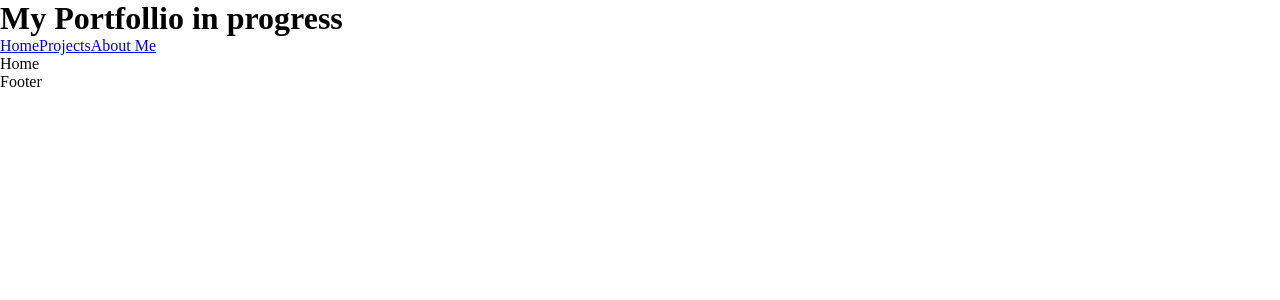
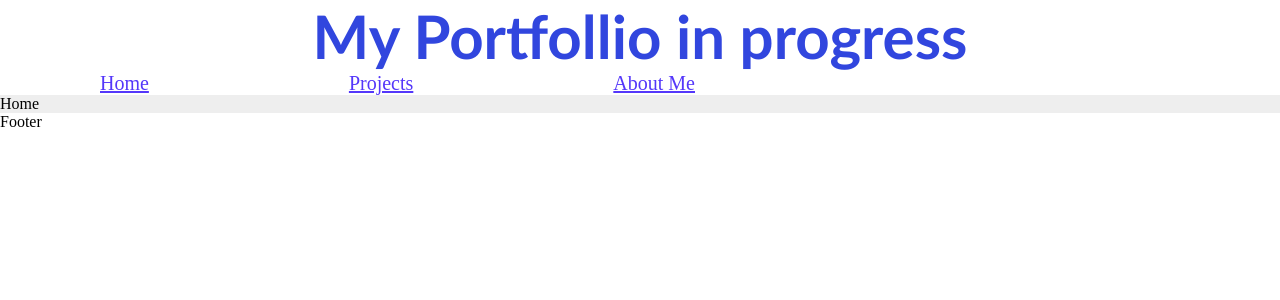
Before and after one commit to DougCaswell/Portfollio, a React (Create React App) app: page /#/ in a window 1280 px wide. Shown: the top 300 px of the page. Built offline with nearby package versions, Linux system fonts and the light colour scheme.

Commit message:
started styling a little with sass

```diff
--- a/package.json
+++ b/package.json
@@ -6,7 +6,8 @@
     "react": "^16.11.0",
     "react-dom": "^16.11.0",
     "react-router-dom": "^5.1.2",
-    "react-scripts": "3.2.0"
+    "react-scripts": "3.2.0",
+    "sass": "^1.23.7"
   },
   "scripts": {
     "start": "react-scripts start",
--- a/src/App.css
+++ /dev/null
@@ -1,4 +0,0 @@
-*{
-  margin: 0;
-  padding: 0;
-}
--- a/src/App.jsx
+++ b/src/App.jsx
@@ -1,6 +1,6 @@
 import React from 'react';
 import { HashRouter } from 'react-router-dom';
-import './App.css';
+import './App.scss';
 import Nav from './components/Nav.jsx';
 import routes from './routes.jsx';
 
@@ -11,8 +11,8 @@ function App() {
       <div className="App">
         <header className="App-header">
           <h1>My Portfollio in progress</h1>
+          <Nav />
         </header>
-        <Nav />
         <main>
           {routes}
         </main>
--- /dev/null
+++ b/src/App.scss
@@ -0,0 +1,36 @@
+$font-stack: 'Gill Sans', 'Gill Sans MT', Calibri, 'Trebuchet MS', sans-serif;
+$base-size: 20px;
+$almost-black: #121212;
+$color-1: #3146DE;
+$color-2: #5437FA;
+$color-3: #4287f5;
+$color-4: #31A1DE;
+$color-5: #37E9FA;
+
+
+*{
+  margin: 0;
+  padding: 0;
+}
+
+.App {
+  header {
+    h1 {
+      text-align: center;
+      font-family: $font-stack;
+      font-size: $base-size * 3;
+      color: $color-1;
+    }
+  }
+  main {
+    background-color: #eee;
+    height: 100%;
+  }
+  nav {
+    a {
+      font-size: $base-size;
+      color: $color-2;
+      margin: 0 100px;
+    }
+  }
+}
```
Also changed, not shown: 2 other files (tests, documents, lock files or other folders).
